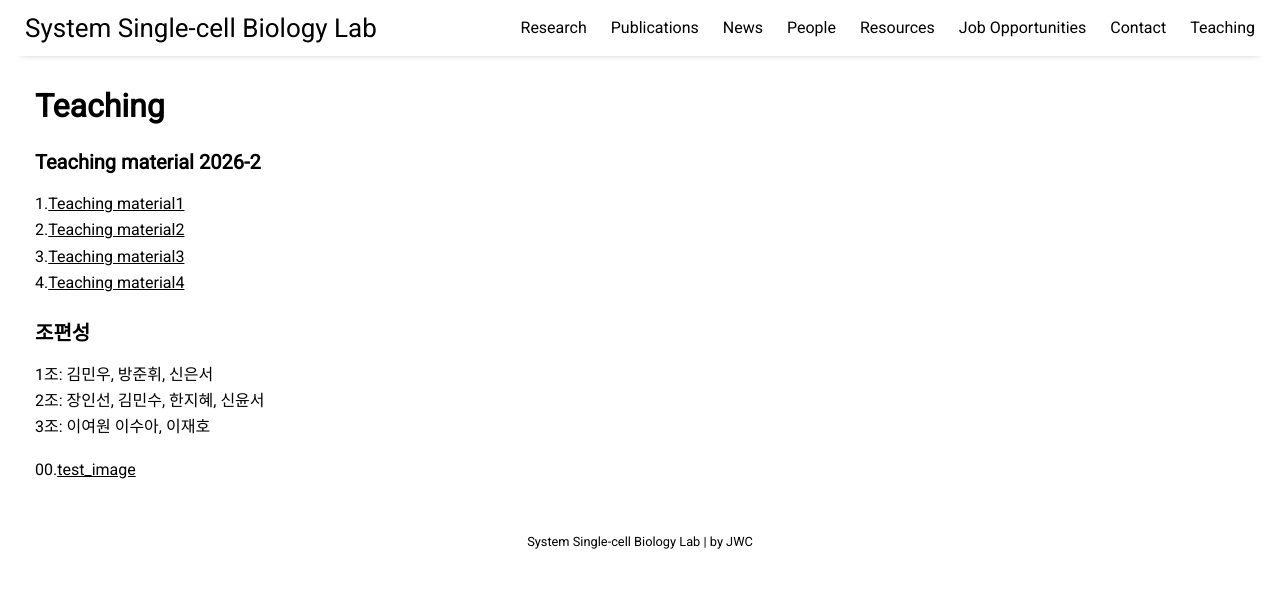
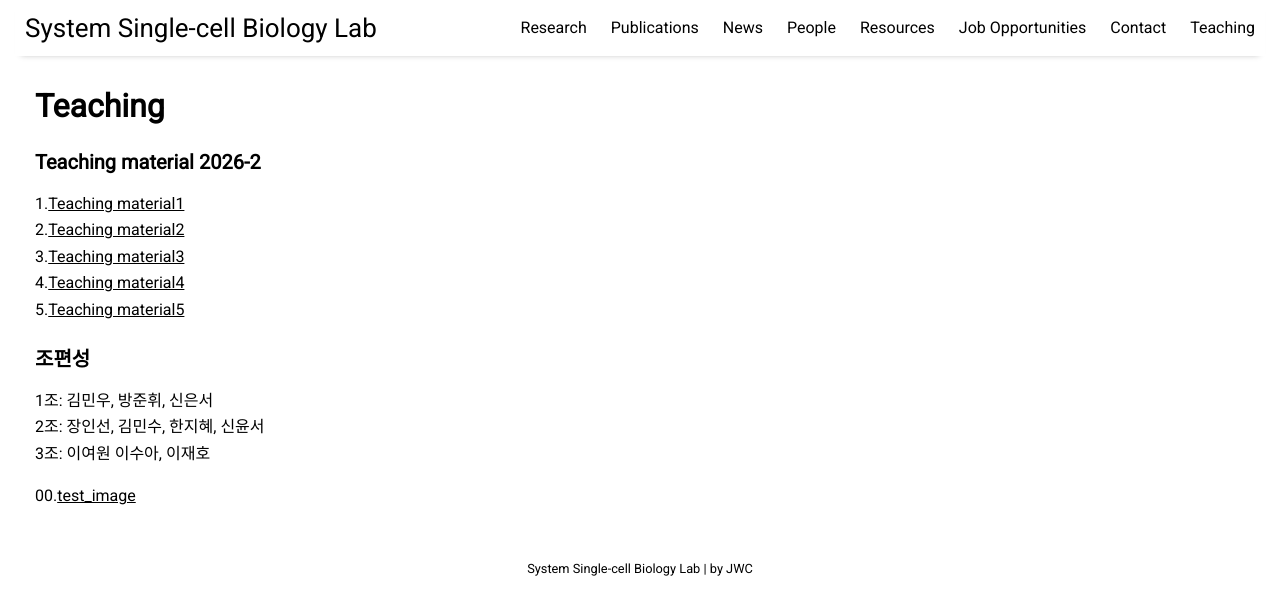
Before and after one commit to jaewon-cho/jaewon-cho.github.io, a Jekyll site: the page built from pages/teaching.md, in a window 1280 px wide. Shown: the top 615 px of the page. Built offline with Jekyll 4.4.1, drawn with Linux system fonts in a browser that asks for light colours; nearby versions of some CDN libraries.

Commit message:
Update teaching.md

```diff
--- a/pages/teaching.md
+++ b/pages/teaching.md
@@ -9,6 +9,7 @@ permalink: /teaching
 2.[Teaching material2](https://github.com/jaewon-cho/jaewon-cho.github.io/raw/refs/heads/main/assets/teaching/programming.pdf)<br/>
 3.[Teaching material3](https://github.com/jaewon-cho/jaewon-cho.github.io/raw/refs/heads/main/assets/teaching/biostat1.pdf)<br/>
 4.[Teaching material4](https://github.com/jaewon-cho/jaewon-cho.github.io/raw/refs/heads/main/assets/teaching/biostat2.pdf)<br/>
+5.[Teaching material5](https://github.com/jaewon-cho/jaewon-cho.github.io/raw/refs/heads/main/assets/teaching/biostat3.pdf)<br/>
 
 ### 조편성
 1조: 김민우, 방준휘, 신은서<br/>
```
